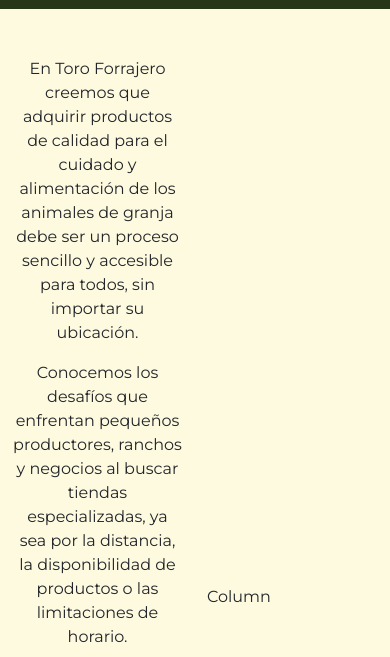
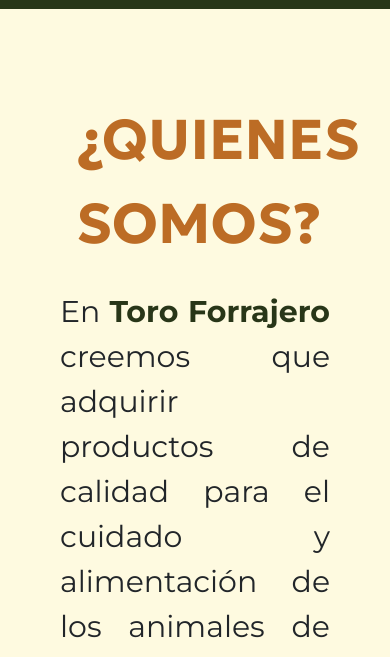
Before and after one commit to D-a-v-i-d-Vargas/Toro-Forrajero-Ecommerce, a plain HTML site: page acercaNosotros.html in a window 390 px wide. Shown: the part 176-833 px from the top of the page. Drawn offline with nearby package versions, Linux system fonts and the light colour scheme; a script that the page names is missing.

Commit message:
Haciendo la sección quienes somos responsiva

```diff
--- a/acercaNosotros.html
+++ b/acercaNosotros.html
@@ -27,7 +27,7 @@
 <body>
     <!--Header, barras de nav, herro---------------------------------------------------------------->
     <header>
-         <nav class="navbar navbar-1">
+        <nav class="navbar navbar-1">
             <div class="container-fluid px-4">
 
                 <div class="navbar-brand">
@@ -51,7 +51,7 @@
                 </ul>
             </div>
 
-         </nav>
+        </nav>
 
         <nav id="nav2">
 
@@ -64,24 +64,25 @@
 
     <!--Acerca de nosotros------------------------------------------------------------------------>
     <section id="AcercaNosotros">
+
+    </section>
+
+    <!--Quienes somos------------------------------------------------------------------------>
+    <section id="quienesSomos" class="container-fluid">
         <div class="container-fluid py-5">
             <div class="row align-items-center">
-                <div class="col text-center nosotros-texto">
-                    <p>En Toro Forrajero creemos que adquirir productos de calidad para el cuidado y alimentación de los animales de granja debe ser un proceso sencillo y accesible para todos, sin importar su ubicación.</p>
-                    <p>Conocemos los desafíos que enfrentan pequeños productores, ranchos y negocios al buscar tiendas especializadas, ya sea por la distancia, la disponibilidad de productos o las limitaciones de horario.</p>
-                    <p>A través de nuestra plataforma de comercio electrónico, trabajamos para acercar las mejores opciones del mercado a quienes impulsan el desarrollo del campo, apoyando a pequeños productores y emprendedores con un catálogo especializado, compras rápidas y soluciones de entrega confiables</p>
+                <div class="col-12 col-lg-7 py-3 px-5">
+                    <div class="somos-titulo py-4 px-3">¿QUIENES SOMOS?</div>
+                    <p class="somos-texto">En <span class="somos-bold">Toro Forrajero</span> creemos que adquirir productos de calidad para el cuidado y alimentación de los animales de granja debe ser un proceso sencillo y accesible para todos, sin importar su ubicación.</p>
+                    <p class="somos-texto">Conocemos los desafíos que enfrentan pequeños productores, ranchos y negocios al buscar tiendas especializadas, ya sea por la distancia, la disponibilidad de productos o las limitaciones de horario.</p>
+                    <p class="somos-texto">A través de nuestra plataforma de comercio electrónico, <span class="somos-bold">trabajamos para acercar las mejores opciones del mercado</span> a quienes impulsan el desarrollo del campo, apoyando a pequeños productores y emprendedores <span class="somos-bold">con un catálogo especializado, compras rápidas y soluciones de entrega confiables.</span></p>
                 </div>
 
-                <div class="col">
-                    Column
+                <div class="col-12 col-lg-5 text-center">
+                    <img src="imagenes.jpg/ganadero-holman-ferney-rincon-vargas.jpg" class="img-thumbnail imagen-somos" alt="ganadero-foto-de-holman-ferney-rincon-vargas.jpg">
                 </div>
             </div>
         </div>
-    </section>
-
-    <!--Quienes somos------------------------------------------------------------------------>
-    <section id="quienesSomos">
-
     </section>
 
     <!--Cultura que nos distingue------------------------------------------------------------------------>
--- a/style.css
+++ b/style.css
@@ -130,7 +130,28 @@
     font-size:2rem;
 }
 
+/* Titulo de la sección Quienes somos*/
+.somos-titulo {
+    font-family: var(--fuente-titulos);
+    font-weight: var(--peso-bold);
+    color: var(--color-naranjaFuerte);
+    font-size: 3.5rem;
+}
 
-.nosotros-texto {
+/* texto de Quienes somos*/
+.somos-texto {
     font-family: var(--fuente-cuerpo);
+    font-size: 1.875rem;
+    text-align: justify;
 }
+
+/* resaltando palabras clave de sección de Quienes somos*/
+.somos-bold {
+    font-weight: bold;
+    color: var(--color-verdeFuerte);
+}
+
+/* imagen de sección Quienes somos*/
+.imagen-somos{
+    width: 80%;
+}
```
Also changed, not shown: imagenes.jpg/ganadero-holman-ferney-rincon-vargas.jpg (added).
